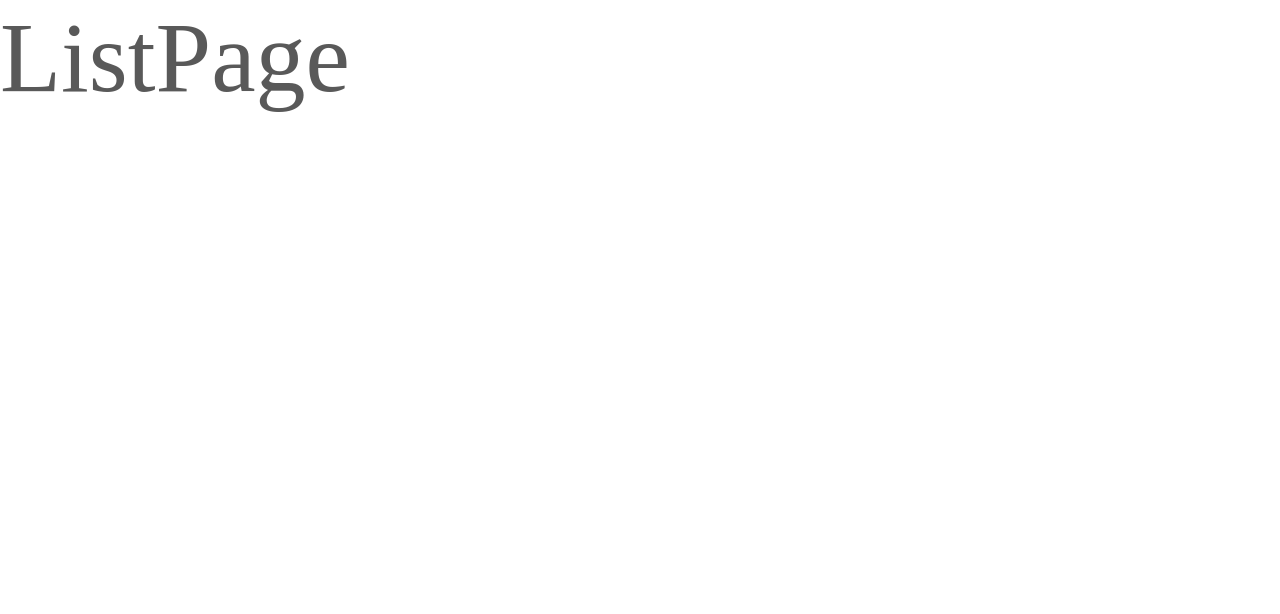
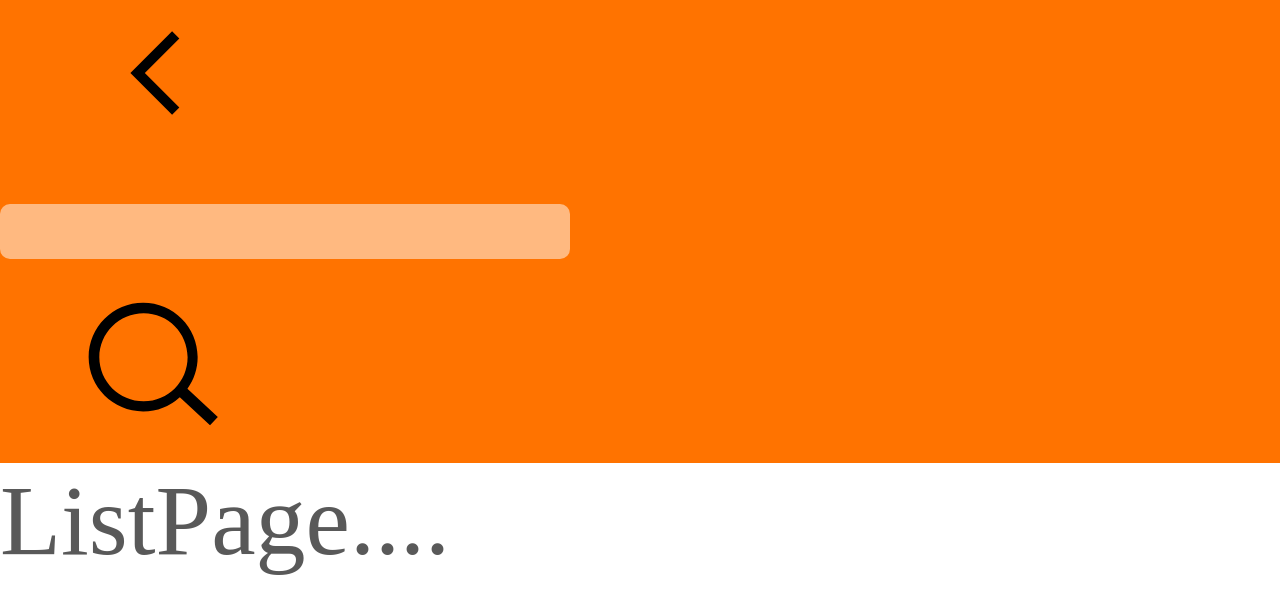
Before and after one commit to xssacr/my-app-react, a React (Create React App) app: page /list in a window 1280 px wide. Shown: the top 614 px of the page. Built offline with nearby package versions, Linux system fonts and the light colour scheme.

Commit message:
列表头部 Navbar 制作

```diff
--- a/config-overrides.js
+++ b/config-overrides.js
@@ -10,5 +10,6 @@ module.exports = override(
     "assets": path.resolve(__dirname, "./src/assets/"),
     "components": path.resolve(__dirname, "./src/components/"),
     "utils": path.resolve(__dirname, "./src/utils/"),
+    "context": path.resolve(__dirname, "./src/context/"),
   })
 );
--- a/src/App.js
+++ b/src/App.js
@@ -3,6 +3,7 @@ import 'assets/styles/reset.css'
 import Index from './views/index/Index'
 import List from './views/list/List'
 import { Route, BrowserRouter as Router, Redirect, Switch } from 'react-router-dom'
+
 function App() {
   return (
     <Router>
--- /dev/null
+++ b/src/context/MapContext.js
@@ -0,0 +1,46 @@
+import React from 'react';
+
+// 结构出来两个方法
+const {
+  Provider,
+  Consumer: MapConsumer
+} = React.createContext();
+
+// 把Provider 设置成组件
+class MapProvider extends React.Component {
+  constructor() {
+    super();
+    this.state = {
+      isShowMap: JSON.parse(localStorage.getItem("isShowMap")) || false,
+    }
+  }
+  render() {
+    return (
+      <Provider value={{
+        isShowMap: this.state.isShowMap,
+        changeStates: this.changeStates
+      }}>
+        {this.props.children}
+      </Provider>
+    )
+  }
+
+  // 改变状态
+  changeStates = () => {
+    this.setState((preState) => {
+      return {
+        isShowMap: !preState.isShowMap
+      }
+    }, () => {
+      localStorage.setItem('isShowMap', this.state.isShowMap)
+    })
+  }
+}
+
+
+
+
+export {
+  MapConsumer,
+  MapProvider
+}
--- a/src/index.js
+++ b/src/index.js
@@ -1,8 +1,11 @@
 import React from 'react';
 import ReactDOM from 'react-dom';
 import App from './App';
+import { MapProvider } from './context/MapContext';
 
 ReactDOM.render(
-  <App />,
+  <MapProvider>
+    <App />
+  </MapProvider>,
   document.getElementById('root')
 );
--- a/src/views/index/Index.jsx
+++ b/src/views/index/Index.jsx
@@ -3,7 +3,10 @@ import { TabBar } from "antd-mobile";
 
 import CookBook from "./cookbook/CookBook";
 import Category from "./category/Category";
-import MapComponent from './map/Map'
+import MapComponent from "./map/Map";
+import More from "./more/More";
+
+import { MapConsumer } from "context/MapContext";
 
 import cookbook from "assets/images/cookbook.png";
 import cookbookActive from "assets/images/cookbook-active.png";
@@ -11,13 +14,8 @@ import menu from "assets/images/menu.png";
 import menuActive from "assets/images/menu-active.png";
 import more from "assets/images/more.png";
 import moreActive from "assets/images/more-active.png";
-import map from 'assets/images/location.png';
-import mapActive from 'assets/images/location-active.png';
-
-
-const More = () => {
-  return <h1>More</h1>;
-};
+import map from "assets/images/location.png";
+import mapActive from "assets/images/location-active.png";
 
 const tabbarList = [
   {
@@ -44,27 +42,52 @@ const tabbarList = [
 ];
 
 const mapTab = {
-  id: 'map',
-  title: '地图',
+  id: "map",
+  title: "地图",
   icon: map,
   icon_active: mapActive,
-  components:MapComponent
-}
+  components: MapComponent,
+};
 
-tabbarList.splice(2,0,mapTab);
+// tabbarList.splice(2, 0, mapTab);
 
 export default class Index extends Component {
   constructor() {
     super();
     this.state = {
-      selectedTab: "category",
+      selectedTab: "cookbook",
       hidden: false,
       tabbarList,
     };
   }
   render() {
+
     return (
-      <div style={{ position: "fixed", height: "100%", width: "100%", top: 0 }}>
+
+      <MapConsumer>
+        {({isShowMap}) => {
+          if (isShowMap) {
+            // 显示
+            if (this.state.tabbarList.length === 3) {
+              // 插入数据
+              this.state.tabbarList.splice(2,0,mapTab)
+            }
+          } else {
+            // 隐藏
+            if (this.state.tabbarList.length === 4) {
+              // 删除数据
+              this.state.tabbarList.splice(2, 1);
+            }
+          }
+          return (
+            <div
+              style={{
+                position: "fixed",
+                height: "100%",
+                width: "100%",
+                top: 0,
+              }}
+            >
               <TabBar
                 unselectedTintColor="#949494"
                 tintColor="#33A3F4"
@@ -111,5 +134,8 @@ export default class Index extends Component {
               </TabBar>
             </div>
           );
+        }}
+      </MapConsumer>
+    );
   }
 }
--- a/src/views/index/cookbook/components/HotCategory.jsx
+++ b/src/views/index/cookbook/components/HotCategory.jsx
@@ -1,9 +1,12 @@
 import React, { Component } from "react";
 import Grid from "components/grid/Grid";
 import "../cookbook.scss";
-export default class HotShowing extends Component {
+import { withRouter } from "react-router-dom";
+
+class HotShowing extends Component {
   clickHandler = (item) => {
-    console.log(item);
+    // 视图跳转
+    this.props.history.push('/list');
   };
 
   render() {
@@ -19,3 +22,5 @@ export default class HotShowing extends Component {
     );
   }
 }
+
+export default withRouter(HotShowing);
--- /dev/null
+++ b/src/views/index/more/More.jsx
@@ -0,0 +1,21 @@
+import React, { Component } from "react";
+import { Switch } from "antd-mobile";
+import { MapConsumer } from "context/MapContext";
+
+export default class More extends Component {
+
+  render() {
+    return (
+      <MapConsumer>
+        {({ isShowMap, changeStates }) => {
+          return (
+            <>
+              是否展示地图:
+              <Switch checked={isShowMap} onChange={changeStates}></Switch>
+            </>
+          );
+        }}
+      </MapConsumer>
+    );
+  }
+}
--- a/src/views/list/List.jsx
+++ b/src/views/list/List.jsx
@@ -1,11 +1,24 @@
-import React, { Component } from 'react'
+import React, { Component } from "react";
+import { NavBar, Icon } from "antd-mobile";
+import { ListContainer } from "./List.style";
 
 export default class List extends Component {
+  leftClick = () => {
+    this.props.history.go(-1);
+  };
+
   render() {
     return (
-      <div>
-        ListPage
-      </div>
-    )
+      <ListContainer>
+        <NavBar
+          icon={<Icon type="left" />}
+          rightContent={<Icon key="0" type="search" />}
+          onLeftClick={this.leftClick}
+        >
+          <input type="text" />
+        </NavBar>
+        ListPage....
+      </ListContainer>
+    );
   }
 }
--- /dev/null
+++ b/src/views/list/List.style.js
@@ -0,0 +1,19 @@
+import styled from 'styled-components'
+
+const ListContainer = styled.div`
+  .am-navbar{
+    background:#ff7300;
+  }
+
+  input{
+    border:0;
+    background:rgba(255,255,255,.5);
+    width: 5.7rem;
+    height:.55rem;
+    border-radius:.1rem;
+  }
+`
+
+export {
+  ListContainer
+}
```
Lines whose indentation alone changed are shown as unchanged.
